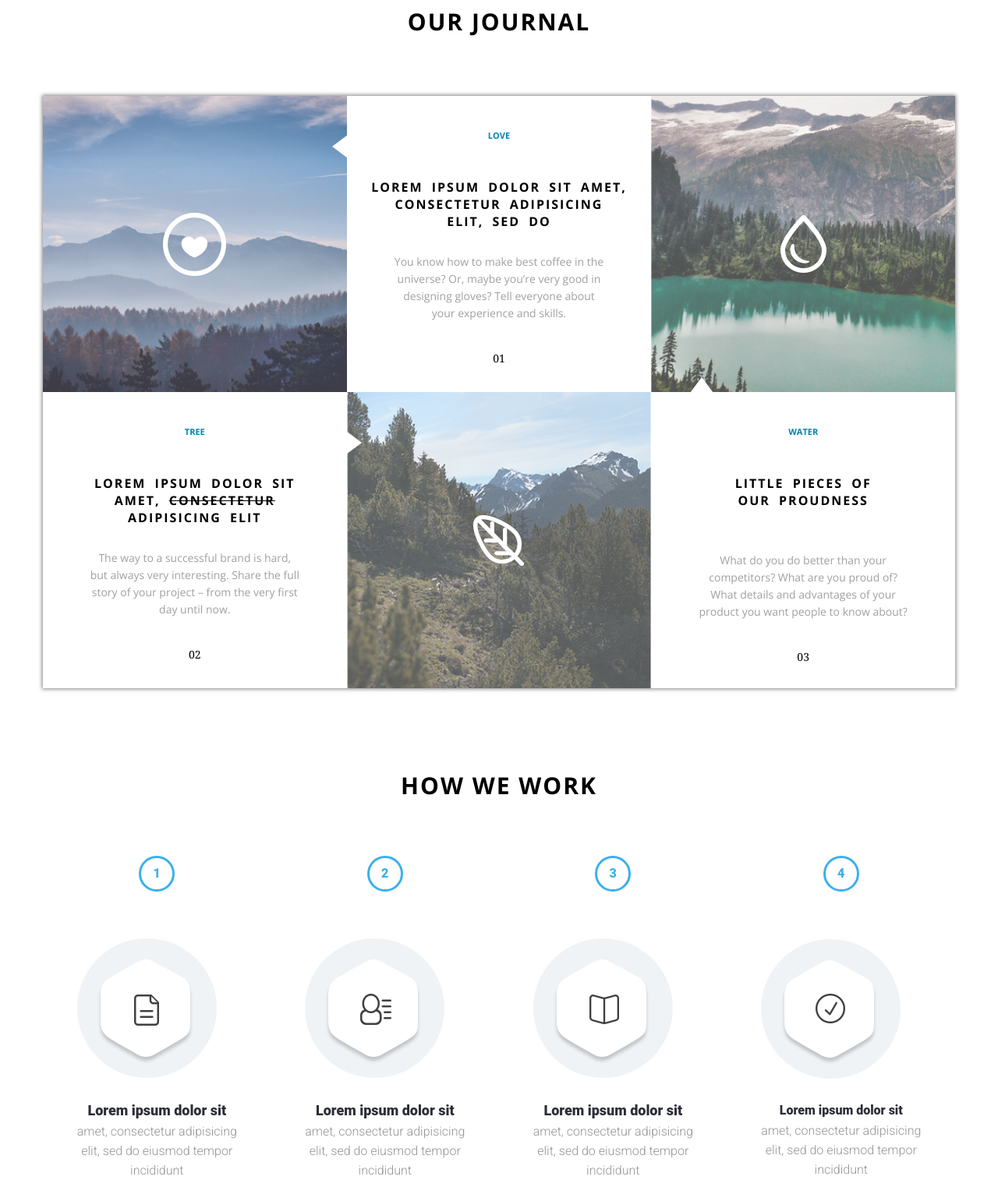
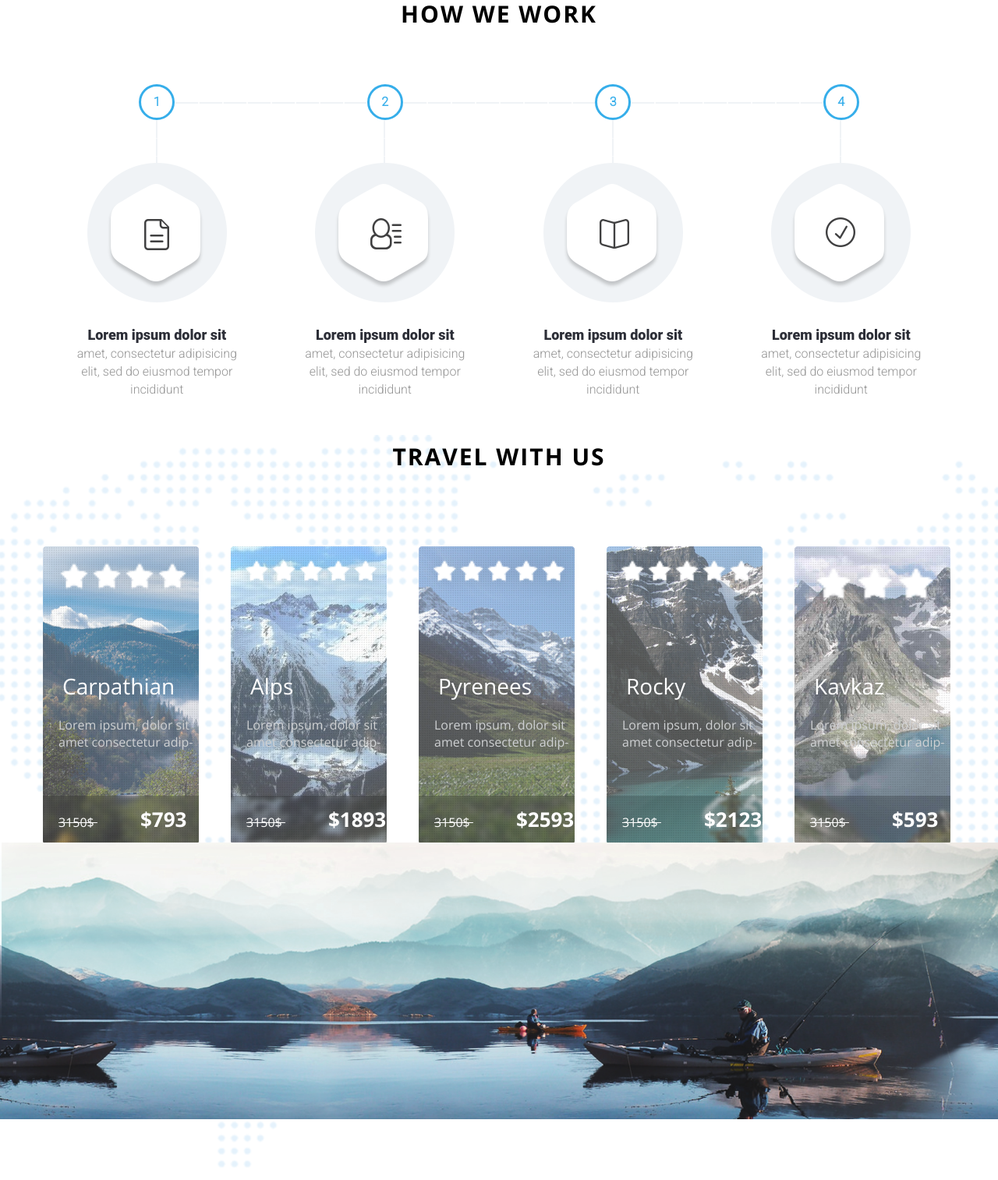
Before and after one commit to Fox1k-afk/Myfirstsite, a plain HTML site: page index.html in a window 1280 px wide. Shown: the part 2481-3995 px from the top of the page at 78% size. Drawn offline with nearby package versions, Linux system fonts and the light colour scheme; a web font is replaced by a local one.

Commit message:
done_lesson-16

```diff
--- a/index.html
+++ b/index.html
@@ -1,5 +1,6 @@
 <!DOCTYPE html>
 <html lang="en">
+
 <head>
 	<meta charset="UTF-8">
 	<meta http-equiv="X-UA-Compatible" content="IE=edge">
@@ -41,6 +42,7 @@
 	<link rel="preconnect" href="https://fonts.googleapis.com">
 	<link href="https://fonts.googleapis.com/css2?family=Roboto:wght@300&display=swap" rel="stylesheet">
 </head>
+
 <body>
 	<header>
 		<div class="container">
@@ -109,6 +111,128 @@
 		</section>
 
 
+		<section class="sec-3">
+			<div class="container">
+				<div>
+					<h2 class="our-journal_title">our journal</h2>
+				</div>
+				<div class="our-journal_wrapper">
+					<div class="our-journal_item journal_item_bg journal_item--bg1">
+						<img src="./img/OUR_JOURNAL/vectorforfirst.png" alt="#">
+					</div>
+					<div class="our-journal_item journal_item--content1">
+						<h3 class="our-journal_item__minititle">love</h3>
+						<h2 class="our-journal_item__title">
+							<span> Lorem ipsum dolor sit amet,</span>
+							<span>consectetur adipisicing</span>
+							<span> elit, sed do</span>
+						</h2>
+						<p class="our-journal_item__text">
+							<span> You know how to make best coffee in the </span>
+							<span>universe? Or, maybe you’re very good in</span>
+							<span>designing gloves? Tell everyone about </span>
+							<span>your experience and skills.</span>
+						</p>
+						<p class="our-journal_item__number">01</p>
+					</div>
+					<div class="our-journal_item journal_item_bg journal_item--bg2">
+						<img src="./img/OUR_JOURNAL/vectorforsecond.png" alt="#">
+					</div>
+					<div class="our-journal_item journal_item--content2">
+						<h3 class="our-journal_item__minititle">tree</h3>
+						<h2 class="our-journal_item__title">
+							<span>Lorem ipsum dolor sit</span>
+							<span>amet, <del>consectetur</del></span>
+							<span>adipisicing elit</span>
+						</h2>
+						<p class="our-journal_item__text">
+							<span>The way to a successful brand is hard,</span>
+							<span>but always very interesting. Share the full </span>
+							<span>story of your project – from the very first </span>
+							<span> day until now.</span>
+						</p>
+						<p class="our-journal_item__number">02</p>
+					</div>
+					<div class="our-journal_item journal_item_bg journal_item--bg3">
+						<img src="./img/OUR_JOURNAL/vectorforthird.png" alt="#">
+					</div>
+					<div class="our-journal_item journal_item--content3">
+						<h3 class="our-journal_item__minititle">water</h3>
+						<h2 class="our-journal_item__title lower">
+							<span>LITTLE PIECES OF</span>
+							<span> OUR PROUDNESS</span>
+						</h2>
+						<p class="our-journal_item__text">
+							<span>What do you do better than your </span>
+							<span>competitors? What are you proud of? </span>
+							<span>What details and advantages of your</span>
+							<span>product you want people to know about?</span>
+						</p>
+						<p class="our-journal_item__number">03</p>
+					</div>
+				</div>
+			</div>
+		</section>
+
+		<section class="sec-5">
+			<div class="container">
+				<div class="sec-5_titlebox">
+					<div class="sec-5_title">how we work</div>
+				</div>
+				<div class="sec-5_worklist">
+					<div class="sec-5_circles-container work-re2">
+						<div class="sec-5_circles-container__circle">1</div>
+					</div>
+					<div class="sec-5_circles-container work-re work-re2">
+						<div class="sec-5_circles-container__circle">2</div>
+					</div>
+					<div class="sec-5_circles-container work-re work-re2">
+						<div class="sec-5_circles-container__circle ">3</div>
+					</div>
+					<div class="sec-5_circles-container work-re work-re2">
+						<div class="sec-5_circles-container__circle">4</div>
+					</div>
+
+					<div class="sec-5_img-container"><img src="./img/How-we-work/1.png" alt="#"></div>
+					<div class="sec-5_img-container"><img src="./img/How-we-work/2.png" alt="#"></div>
+					<div class="sec-5_img-container"><img src="./img/How-we-work/3.png" alt="#"></div>
+					<div class="sec-5_img-container"><img src="./img/How-we-work/4.png" alt="#"></div>
+
+					<div class="sec-5_text">
+						<h3>Lorem ipsum dolor sit</h3>
+						<p>
+							amet, consectetur adipisicing
+							<span>elit, sed do eiusmod tempor </span>
+							incididunt
+						</p>
+					</div>
+					<div class="sec-5_text">
+						<h3>Lorem ipsum dolor sit</h3>
+						<p>
+							amet, consectetur adipisicing
+							<span>elit, sed do eiusmod tempor </span>
+							incididunt
+						</p>
+					</div>
+					<div class="sec-5_text">
+						<h3>Lorem ipsum dolor sit</h3>
+						<p>
+							amet, consectetur adipisicing
+							<span>elit, sed do eiusmod tempor </span>
+							incididunt
+						</p>
+					</div>
+					<div class="sec-5_text">
+						<h3>Lorem ipsum dolor sit</h3>
+						<p>
+							amet, consectetur adipisicing
+							<span>elit, sed do eiusmod tempor </span>
+							incididunt
+						</p>
+					</div>
+				</div>
+			</div>
+		</section>
 
 		<section class="sec-6">
 			<div class="container">
@@ -162,154 +286,28 @@
 			</div>
 			<div class="sec-6--colorbg"></div>
 		</section>
-
-<section class="sec-3">
-    <div class="container">
-        <div>
-            <h2 class="our-journal_title">our journal</h2>
-        </div>
-        <div class="our-journal_wrapper">
-            <div class="our-journal_item journal_item_bg journal_item--bg1">
-                <img src="./img/OUR_JOURNAL/vectorforfirst.png" alt="#">
-            </div>
-            <div class="our-journal_item journal_item--content1">
-                <h3 class="our-journal_item__minititle">love</h3>
-                <h2 class="our-journal_item__title">
-                    <span> Lorem ipsum dolor sit amet,</span>
-                     <span>consectetur adipisicing</span>
-                     <span> elit, sed do</span>
-                    </h2>
-                <p class="our-journal_item__text">
-                   <span> You know how to make best coffee in the </span>
-                    <span>universe? Or, maybe you’re very good in</span>
-                    <span>designing gloves? Tell everyone about </span>
-                    <span>your experience and skills.</span>
-                </p>
-                    <p class="our-journal_item__number">01</p>
-            </div>
-            <div class="our-journal_item journal_item_bg journal_item--bg2">
-                <img src="./img/OUR_JOURNAL/vectorforsecond.png" alt="#">
-            </div>
-            <div class="our-journal_item journal_item--content2">
-                <h3 class="our-journal_item__minititle">tree</h3>
-                <h2 class="our-journal_item__title">
-                    <span >Lorem ipsum dolor sit</span>
-                     <span>amet, <del>consectetur</del></span>
-                    <span>adipisicing elit</span>
-                </h2>
-                <p class="our-journal_item__text">
-                     <span>The way to a successful brand is hard,</span>
-                     <span>but always very interesting. Share the full </span>
-                     <span>story of your project – from the very first </span>
-                     <span> day until now.</span>
-              </p>
-                    <p class="our-journal_item__number">02</p>
-            </div>
-            <div class="our-journal_item journal_item_bg journal_item--bg3">
-                <img src="./img/OUR_JOURNAL/vectorforthird.png" alt="#">
-            </div>
-            <div class="our-journal_item journal_item--content3">
-                <h3 class="our-journal_item__minititle">water</h3>
-                <h2 class="our-journal_item__title lower">
-                    <span>LITTLE PIECES OF</span>
-                    <span> OUR PROUDNESS</span>
-                    </h2>
-               <p class="our-journal_item__text">
-                    <span>What do you do better than your </span>
-                    <span>competitors? What are you proud of? </span>
-                    <span>What details and advantages of your</span>
-                    <span>product you want people to know about?</span>
-                </p>
-                    <p class="our-journal_item__number">03</p>
-            </div>
-        </div>
-    </div>
-</section>
-
-<section class="sec-5">
-<div class="container">
-    <div class="sec-5_titlebox">
-        <div class="sec-5_title">how we work</div>
-    </div>
-    <div class="how-we-work_circle-container">
-     <div class="how-we-work_circles first_circle">
-         <p class="how-we-work_cirles__text">1</p>
-     </div>
-    <div class="how-we-work_circles second_circle">
-        <p class="how-we-work_cirles__text">2</p>
-    </div>
-    <div class="how-we-work_circles third_circle">
-        <p class="how-we-work_cirles__text">3</p>
-    </div>
-    <div class="how-we-work_circles fourth_cirlce">
-        <p class="how-we-work_cirles__text">4</p>
-    </div>
-    </div>
-    <div class="how-we-work_icons-container">
-        <div class="how-we-work_icon">
-            <img src="./img/How-we-work/1.png" alt="#">
-            <h2 class="how-we-work_icon__title">Lorem ipsum dolor sit </h2>
-            <p class="how-we-work_icon__text">
-                <span>amet, consectetur adipisicing</span>
-                <span>elit, sed do eiusmod tempor </span>
-                <span>incididunt </span>
-            </p>
-        </div>
-        <div class="how-we-work_icon">
-            <img src="./img/How-we-work/2.png" alt="#">
-            <h2 class="how-we-work_icon__title">Lorem ipsum dolor sit </h2>
-            <p class="how-we-work_icon__text">
-                <span>amet, consectetur adipisicing </span>
-                <span>elit, sed do eiusmod tempor </span>
-                <span>incididunt </span>
-            </p>
-        </div>
-        <div class="how-we-work_icon">
-            <img src="./img/How-we-work/3.png" alt="#">
-            <h2 class="how-we-work_icon__title">Lorem ipsum dolor sit </h2>
-            <p class="how-we-work_icon__text">
-                <span>amet, consectetur adipisicing </span>
-                <span>elit, sed do eiusmod tempor </span>
-                <span>incididunt </span>
-            </p>
-        </div>
-        <div class="how-we-work_icon">
-            <img src="./img/How-we-work/4.png" alt="#">
-            <h2 class="how-we-work_icon__title how-we-work_icon__title_small">
-                Lorem ipsum dolor sit </h2>
-            <p class="how-we-work_icon__text">
-                <span>amet, consectetur adipisicing </span>
-                <span>elit, sed do eiusmod tempor </span>
-                <span>incididunt </span>
-            </p>
-        </div>
-    </div>
-</div>
-
-</section>
 	</main>
 
 
 	<script src="https://kit.fontawesome.com/4f54632690.js" crossorigin="anonymous"></script>
 	<script src="https://code.jquery.com/jquery-3.6.0.min.js"
-    integrity="sha256-/xUj+3OJU5yExlq6GSYGSHk7tPXikynS7ogEvDej/m4="
-    crossorigin="anonymous"></script>
+		integrity="sha256-/xUj+3OJU5yExlq6GSYGSHk7tPXikynS7ogEvDej/m4=" crossorigin="anonymous"></script>
 	<script src="./Owlcarousel/owl.carousel.min.js"></script>
 
 	<script>
-     $(document).ready(function(){
+		$(document).ready(function () {
 			$(".owl-carousel").owlCarousel({
-        items:5,
-        margin:35,
-        loop:true,
-        dots:false,
-        nav:true,
-
-        autoplayTimeout:2000,
-        autoplayHoverPause:true,
+				items: 5,
+				margin: 35,
+				loop: true,
+				dots: false,
+				nav: true,
+				autoplayTimeout: 2000,
+				autoplayHoverPause: true,
 
 			});
 		});
 	</script>
 </body>
+
 </html>
--- a/style/custom.css
+++ b/style/custom.css
@@ -4,26 +4,32 @@
 	margin: 0px auto;
 	clear: both;
 }
+
 .fl {
 	float: left;
 }
+
 .fr {
 	float: right;
 }
+
 header {
-	background-color: rgba(255,255, 255, 0.2);
+	background-color: rgba(255, 255, 255, 0.2);
 	min-height: 90px;
 	position: fixed;
 	width: 100%;
 	z-index: 500;
 }
+
 .header-box {
 	overflow: auto;
 }
+
 .testmarg {
-	margin-right: 60px ;
+	margin-right: 60px;
 	padding-top: 30px;
 }
+
 .header-nav ul li {
 	float: left;
 	text-transform: uppercase;
@@ -34,14 +40,17 @@ header {
 	margin-right: 25px;
 
 }
+
 ul a {
 	text-decoration: none;
-	padding: 0px 0px 10px 0px ;
+	padding: 0px 0px 10px 0px;
 	color: #b3bfc5;
 }
+
 ul a:hover {
 	border-bottom: 2px solid #36aeea;
 }
+
 /* Start style sec-1 */
 .sec-1 {
 	background-image: url(../img/no-man-bg.png);
@@ -52,25 +61,30 @@ ul a:hover {
 	position: relative;
 	z-index: 1;
 }
+
 .sec-1--box {
 	border: 3px solid #fff;
 	padding: 35px 35px;
 	overflow: hidden;
 }
-.sec-1--textwidth{
+
+.sec-1--textwidth {
 	width: calc(50%);
 	float: left;
 }
-.sec-1--textwidthimg{
+
+.sec-1--textwidthimg {
 	float: right;
 	width: calc(50%);
 	position: relative;
 }
-.sec-1--manimg{
+
+.sec-1--manimg {
 	position: absolute;
 	bottom: -165px;
 	right: 185px;
 }
+
 .sec-1-title--white {
 	display: block;
 	font-size: 50px;
@@ -80,6 +94,7 @@ overflow: hidden;
 	letter-spacing: 4px;
 	word-spacing: 3px;
 }
+
 .sec-1-title--blue {
 	font-size: 66px;
 	color: #56c7ff;
@@ -87,6 +102,7 @@ font-family: "Bringin";
 	word-spacing: 1px;
 	line-height: 36px;
 }
+
 .sec-1--parag {
 	margin-top: 25px;
 	font-size: 18px;
@@ -95,15 +111,18 @@ line-height: 36px;
 	font-family: 'Open Sans', sans-serif;
 	font-weight: 400;
 }
+
 .sec-1--parag span {
 	display: block;
 }
+
 .btn {
 	border-radius: 4px;
 	text-transform: uppercase;
-	text-align: center ;
+	text-align: center;
 	cursor: pointer;
 }
+
 .btn-blue-lg {
 	background: #36aeea;
 	color: #fff;
@@ -115,6 +134,7 @@ display: block;
 	font-size: 14px;
 	letter-spacing: 3px;
 }
+
 .btn-blue-lg:hover {
 	background: transparent;
 	color: #36aeea;
@@ -132,17 +152,20 @@ display: block;
 	font-size: 12px;
 	letter-spacing: 2px;
 }
+
 .header-button:hover {
 	background: #36aeea;
 	color: #fff;
 	border: 3px solid;
 }
+
 /* End style sec-1 */
 
 /* Start style sec-2 */
 .sec-2--parag {
 	display: block;
 }
+
 .sec-2 {
 	background-image: url(/img/Worldvector.png);
 	background-repeat: no-repeat;
@@ -151,6 +174,7 @@ display: block;
 	overflow: hidden;
 	clear: both;
 }
+
 .sec-2--title {
 	padding: 255px 0px 30px 0px;
 	font-family: 'Open Sans', sans-serif;
@@ -158,6 +182,7 @@ display: block;
 	text-transform: uppercase;
 	font-size: 20px;
 }
+
 .sec-2--parag {
 	margin-bottom: 30px;
 	font-size: 14px;
@@ -166,8 +191,9 @@ display: block;
 	color: #9b9a9a;
 	line-height: 25px;
 }
+
 .sec-2--btn-blue {
-		margin-bottom:  230px;
+	margin-bottom: 230px;
 	background: #36aeea;
 	color: #fff;
 	border: 3px solid transparent;
@@ -192,6 +218,7 @@ display: block;
 	clear: both;
 	height: 200px;
 }
+
 .sec-2--1img {
 	max-width: 350px;
 	height: 350px;
@@ -200,6 +227,7 @@ display: block;
 	left: 415px;
 	z-index: 3;
 }
+
 .sec-2--2img {
 	max-width: 800px;
 	height: 570px;
@@ -208,6 +236,7 @@ display: block;
 	bottom: 400px;
 	z-index: 2;
 }
+
 .sec-2--titlebox {
 	float: left;
 	width: 40%;
@@ -324,6 +353,7 @@ display: block;
 	padding-left: 55px;
 	padding-right: 5px;
 }
+
 .slide3 {
 	background-image: url(../img/3slide.png);
 	min-height: 380px;
@@ -494,9 +524,11 @@ display: block;
 .journal_item--bg1 {
 	background: url(../img/OUR_JOURNAL/firstimg.png);
 }
+
 .journal_item--bg2 {
 	background: url(../img/OUR_JOURNAL/secondimg.png);
 }
+
 .journal_item--bg3 {
 	background: url(../img/OUR_JOURNAL/thirdimg.png);
 }
@@ -598,7 +630,7 @@ display: block;
 	line-height: 22px;
 }
 
-.our-journal_item__number{
+.our-journal_item__number {
 	font-family: Georgia, 'Times New Roman', Times, serif;
 	font-weight: 400;
 	font-size: 14px;
@@ -613,19 +645,24 @@ display: block;
 	.our-journal_item {
 		flex-basis: 50%;
 	}
+
 	.journal_item--bg2 {
 		order: 4;
 	}
+
 	.journal_item--content2 {
 		order: 3;
 	}
+
 	.journal_item--bg3 {
 		order: 5;
 	}
-	.journal_item--content3{
+
+	.journal_item--content3 {
 		order: 6;
 	}
 }
+
 /* End style sec-3 */
 
 /* Start style sec-5  */
@@ -639,61 +676,89 @@ display: block;
 	margin: 110px 0px 75px 0px;
 }
 
-	.how-we-work_circles {
-		border: 3px solid #3bb0eb;
-		border-radius: 50%;
-		height: 40px;
-		width: 40px;
-		display: flex;
- 		justify-content: center;
- 	    align-items: center;
-	}
-	.how-we-work_circle-container {
+.sec-5_worklist {
 	display: flex;
 	flex-wrap: wrap;
-		align-items: center;
-  	    justify-content: space-around;
-		  margin-bottom: 60px;
 }
 
-	.how-we-work_cirles__text {
-		font-family: 'Roboto Black', arial;
+.sec-5_circles-container {
+	display: flex;
+	width: 25%;
+	justify-content: center;
+}
+
+.sec-5_circles-container__circle {
+	display: flex;
+	border: 3px solid #36aeea;
+	width: 40px;
+	height: 40px;
+	border-radius: 50%;
+	align-items: center;
+	justify-content: center;
+	font-family: 'Roboto';
+	font-weight: 900;
 	font-size: 16px;
 	color: #3bb0eb;
 }
 
-    .how-we-work_icons-container {
+.sec-5_img-container {
 	display: flex;
-		flex-wrap: wrap;
-		align-items: center;
-		justify-content: space-around;
+	width: 25%;
+	justify-content: center;
+	margin: 55px 0px 29px 0px;
 }
 
-	.how-we-work_icon__text span {
+.sec-5_text {
+	width: 25%;
+	text-align: center;
+}
+
+.sec-5_text span {
 	display: block;
 }
 
-	.how-we-work_icon__title {
-		margin-top: 30px;
-		margin-bottom: 5px;
+.sec-5_text h3 {
 	font-family: 'Roboto Black', arial;
 	font-size: 18px;
 	color: #2c2e37;
-		text-align: center;
+	line-height: 25px;
 }
-	.how-we-work_icon__text {
-		font-family: 'Roboto', sans-serif;
+
+.sec-5_text p {
+	font-family: 'Roboto';
+	font-weight: 300;
 	font-size: 16px;
 	color: #949494;
-		text-align: center;
-		line-height: 25px;
-	}
-	.how-we-work_icon__title_small {
-		font-size: 16px;
+	line-height: 23px;
 }
 
-	.first_circle::before {
-		content: "";
+.work-re {
+	position: relative;
+}
 
+.work-re:before {
+	content: " ";
+	background-image: url(../img/How-we-work/Shape.png);
+	background-repeat: repeat-x;
+	width: 84%;
+	position: absolute;
+	padding-bottom: 1%;
+	bottom: 20px;
+	right: 170px;
 }
+
+.work-re2 {
+	position: relative;
+}
+
+.work-re2:after {
+	content: " ";
+	position: absolute;
+	background-image: url(../img/How-we-work/Shape2.png);
+	background-repeat: repeat-y;
+	width: 1%;
+	padding-bottom: 20%;
+	bottom: -58px;
+}
+
 /* End style sec-5  */
```
Also changed, not shown: img/How-we-work/Shape.png (added), img/How-we-work/Shape2.png (added). Lines whose indentation alone changed are shown as unchanged.
